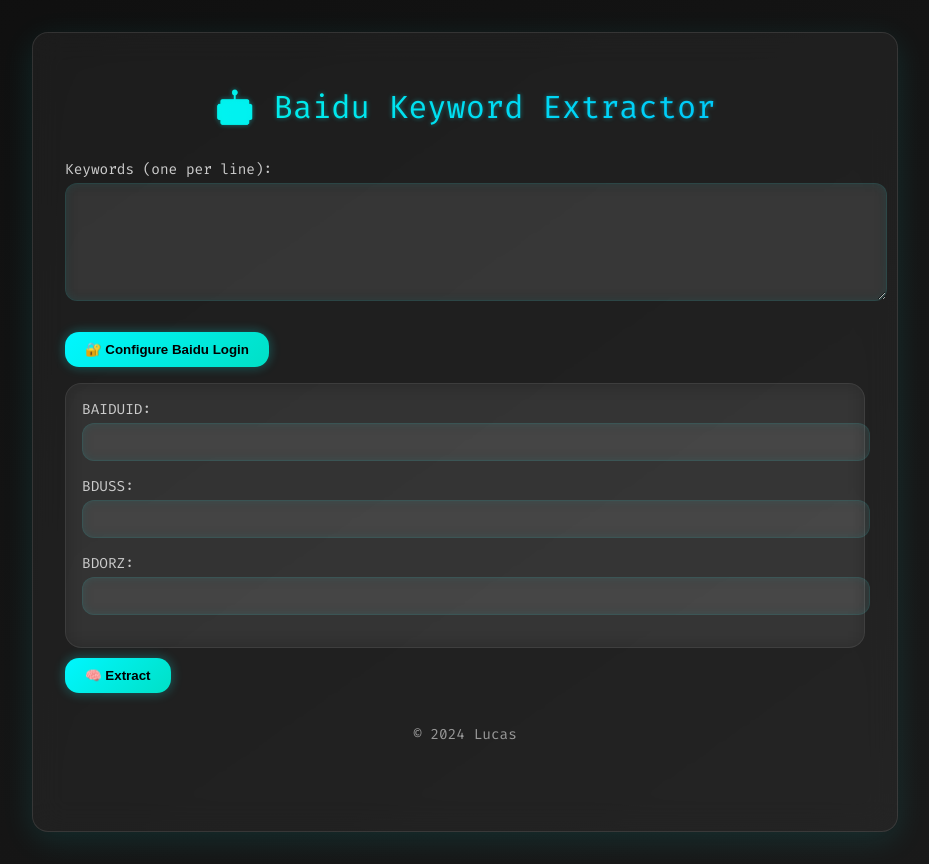
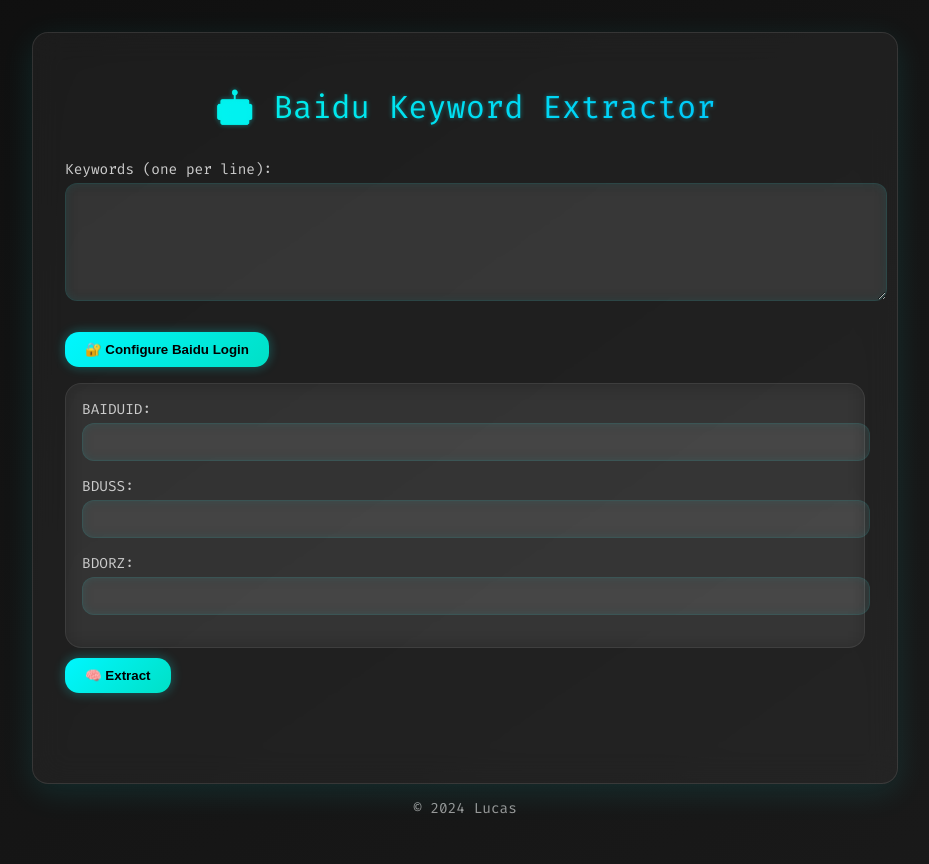
Before and after one commit to monyratha/baidu-keyword-tool-flask, a Flask app: page / in a window 1280 px wide. Shown: the whole page, without its empty margins (175-1104 px from the left). Run offline with Flask 3, Linux system fonts and the light colour scheme.

Commit message:
Fix footer positioning

```diff
--- a/static/style.css
+++ b/static/style.css
@@ -6,7 +6,9 @@
     background: linear-gradient(145deg, #0f0f0f, #1a1a1a);
     color: #e0e0e0;
     display: flex;
-    justify-content: center;
+    flex-direction: column;
+    align-items: center;
+    justify-content: flex-start;
     padding: 2rem;
     min-height: 100vh;
 }
@@ -22,6 +24,9 @@
     -webkit-backdrop-filter: blur(16px);
     border: 1px solid rgba(255, 255, 255, 0.1);
     position: relative;
+    display: flex;
+    flex-direction: column;
+    flex: 1;
 }
 
 h1 {
@@ -242,7 +247,7 @@
 
 .page-footer {
     text-align: center;
-    margin-top: 2rem;
+    margin-top: auto;
     font-size: 0.9rem;
     color: #999;
 }
--- a/templates/index.html
+++ b/templates/index.html
@@ -58,10 +58,11 @@
         {% endfor %}
     </div>
     {% endif %}
-    <footer class="page-footer">
-        <p>&copy; 2024 Lucas</p>
-    </footer>
 </div>
+
+<footer class="page-footer">
+    <p>&copy; 2024 Lucas</p>
+</footer>
 
 <div id="toast" class="copy-toast">✅ Results copied to clipboard!</div>
 
```
